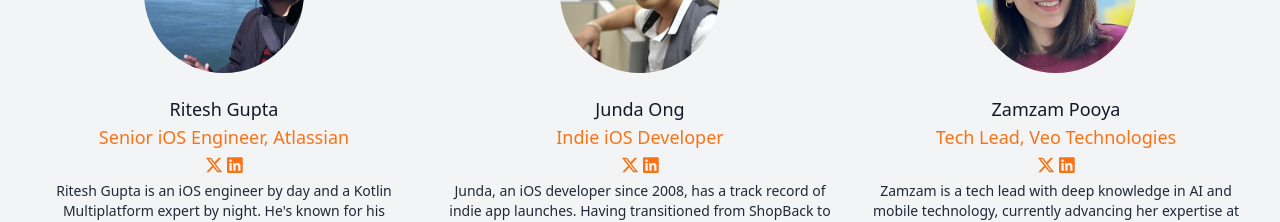
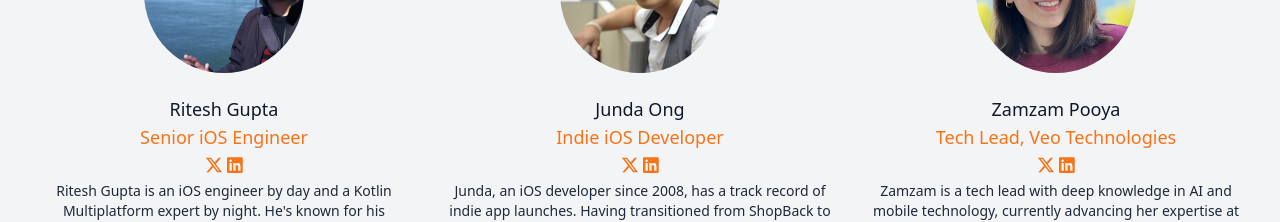
Before and after one commit to iOSConfSG/2024-website, a Next.js app: page / in a window 1280 px wide. Shown: the part 5460-5682 px from the top of the page. Built offline with nearby package versions, Linux system fonts and the light colour scheme; a web font is replaced by a local one.

Commit message:
Update Ritesh's profile

```diff
--- a/src/data/speakers.js
+++ b/src/data/speakers.js
@@ -1,9 +1,9 @@
 const speakers = [
   {
     "name": "Ritesh Gupta",
-    "company": "Senior iOS Engineer, Atlassian",
+    "company": "Senior iOS Engineer",
     "imageUrl": "/images/speakers/RiteshGupta.jpg",
-    "companyUrl": "https://www.atlassian.com",
+    "companyUrl": "https://riteshhh.com",
     "xTwitter": "_riteshhh",
     "linkedin": "ritesh-gupta-a4602124",
     "shortBio": "Ritesh Gupta is an iOS engineer by day and a Kotlin Multiplatform expert by night. He's known for his contributions to iOS-Dev-Weekly's 295th issue and his prolific writing on Medium. Explore Ritesh's tech adventures at http://riteshhh.com/ – where coding meets creativity.",
```
